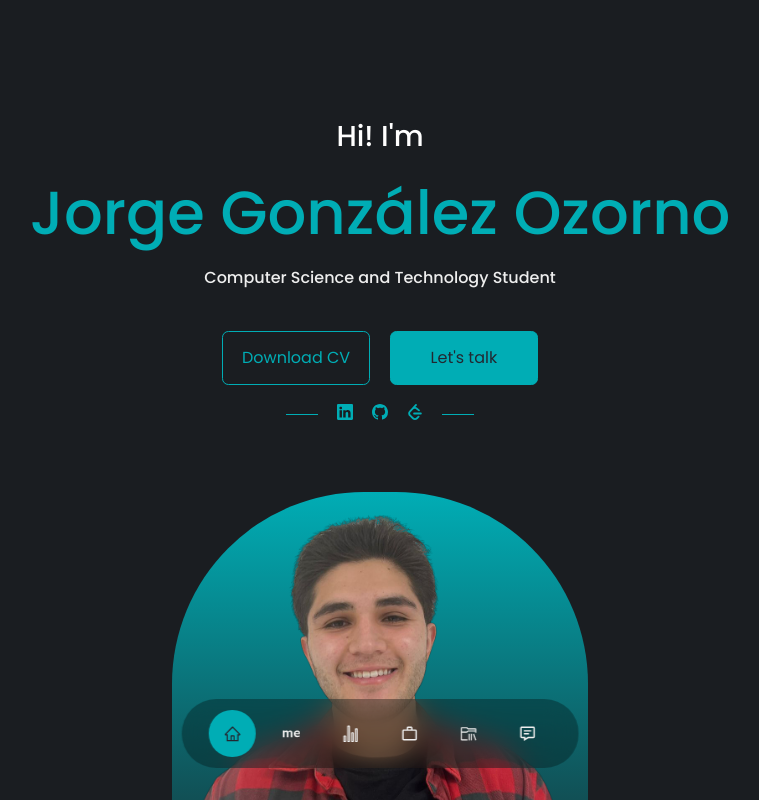
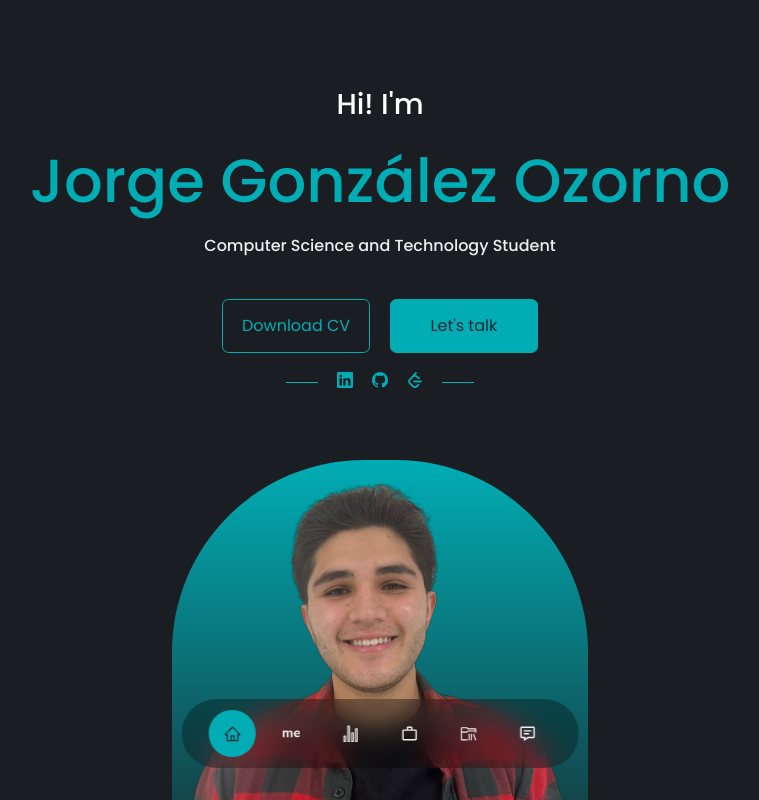
Before and after one commit to jorgergo02/vite-portfolio, a React (Vite) app: page / in a window 1280 px wide. Shown: the top 800 px of the page, without its empty margins (260-1019 px from the left). Built offline with nearby package versions, Linux system fonts and the light colour scheme; the HTML template or start-up script is replaced by a standard one.

Commit message:
Update header padding-top value

```diff
--- a/src/components/header/header.css
+++ b/src/components/header/header.css
@@ -1,6 +1,6 @@
 header {
   height: 120vh;
-  padding-top: 7rem;
+  padding-top: 5rem;
   overflow: hidden;
 }
 
```
